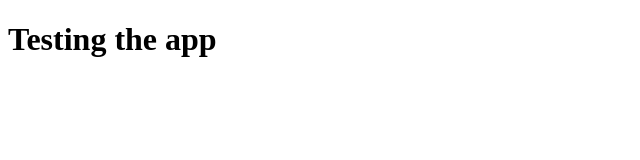
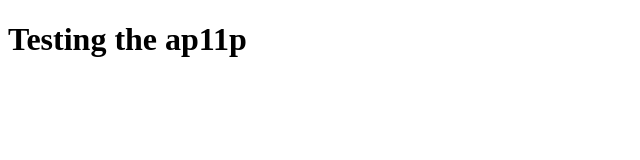
Before and after one commit to pradee065/React-POC, a plain HTML site: page index.html in a window 1280 px wide. Shown: the full height of the page, 0-640 px from the left. Drawn offline with Linux system fonts and the light colour scheme.

Commit message:
Checking here

```diff
--- a/index.html
+++ b/index.html
@@ -6,6 +6,6 @@
     <title>Document</title>
 </head>
 <body>
-    <h1>Testing the app</h1>
+    <h1>Testing the ap11p</h1>
 </body>
 </html>
```
